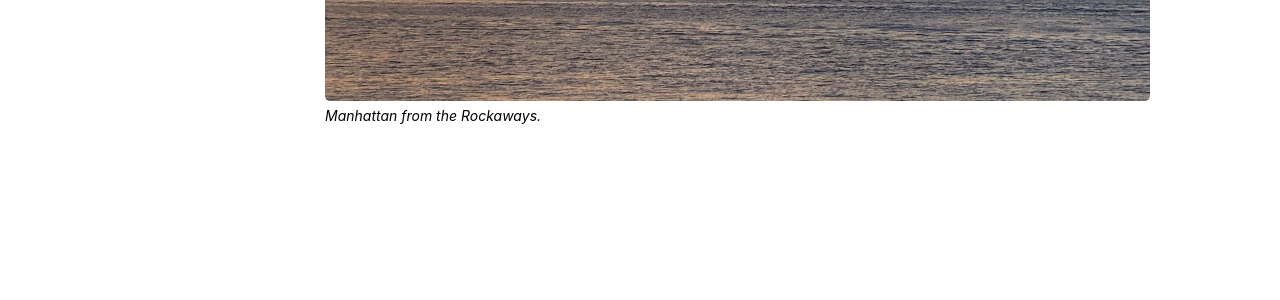
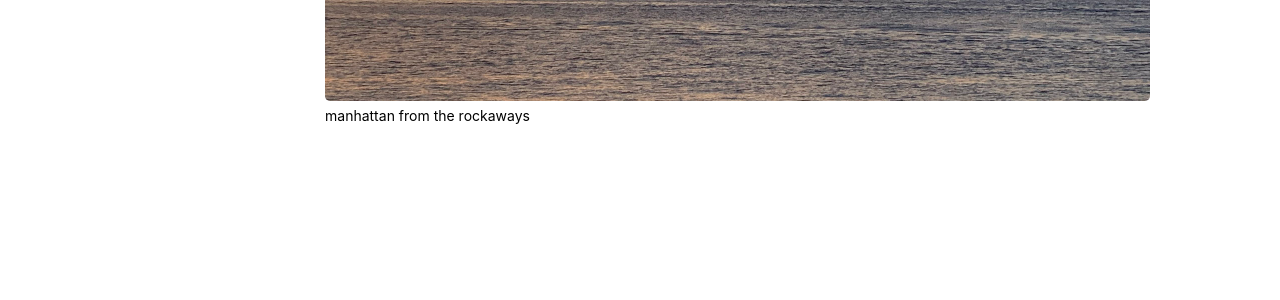
Before and after one commit to usnish/usnish.github.io, a Jekyll site: the page built from index.md, in a window 1280 px wide. Shown: the part 446-746 px from the top of the page. Built offline with Jekyll 4.4.1, drawn with Linux system fonts in a browser that asks for light colours; nearby versions of some CDN libraries.

Commit message:
text change

```diff
--- a/index.md
+++ b/index.md
@@ -5,4 +5,4 @@ title: Usnish Majumdar
 
 
 <img src='/img/coverpic6.jpg' width="825" height="497" alt="coverphoto">
-*Manhattan from the Rockaways.*
+manhattan from the rockaways
```
